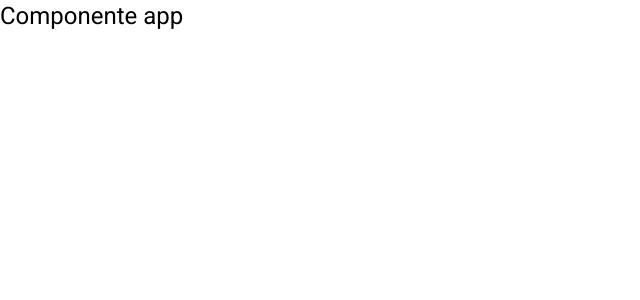
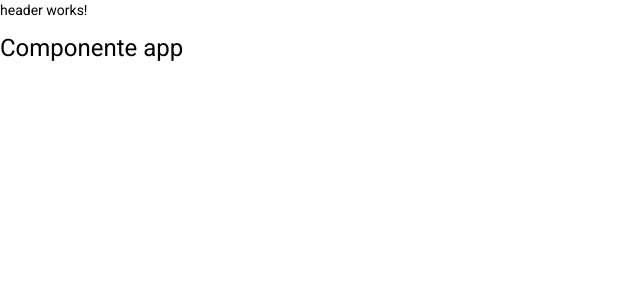
Before and after one commit to ericanoronha/curso-angular9-essencial, an Angular app in the folder frontend/: page / in a window 1280 px wide. Shown: the top 300 px of the page, without its empty margins (0-640 px from the left). Built offline with nearby package versions, Linux system fonts and the light colour scheme.

Commit message:
gera componente de header

```diff
--- a/frontend/src/app/app.component.html
+++ b/frontend/src/app/app.component.html
@@ -1 +1,2 @@
+<app-header></app-header>
 <h1>Componente app</h1>
--- a/frontend/src/app/app.module.ts
+++ b/frontend/src/app/app.module.ts
@@ -4,10 +4,12 @@
 import { AppRoutingModule } from './app-routing.module';
 import { AppComponent } from './app.component';
 import { BrowserAnimationsModule } from '@angular/platform-browser/animations';
+import { HeaderComponent } from './components/template/header/header.component';
 
 @NgModule({
   declarations: [
-    AppComponent
+    AppComponent,
+    HeaderComponent
   ],
   imports: [
     BrowserModule,
--- /dev/null
+++ b/frontend/src/app/components/template/header/header.component.html
@@ -0,0 +1 @@
+<p>header works!</p>
--- /dev/null
+++ b/frontend/src/app/components/template/header/header.component.ts
@@ -0,0 +1,15 @@
+import { Component, OnInit } from '@angular/core';
+
+@Component({
+  selector: 'app-header',
+  templateUrl: './header.component.html',
+  styleUrls: ['./header.component.css']
+})
+export class HeaderComponent implements OnInit {
+
+  constructor() { }
+
+  ngOnInit(): void {
+  }
+
+}
```
Also changed, not shown: frontend/src/app/components/template/header/header.component.css (added).
